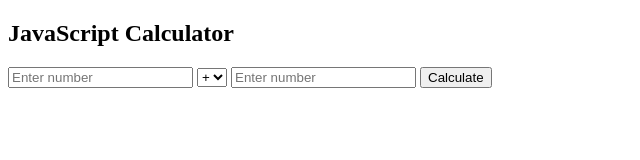
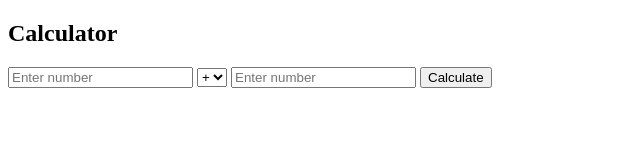
Before and after one commit to ck0146057-dotcom/interactive-calculator, a plain HTML site: page index.html in a window 1280 px wide. Shown: the whole page, without its empty margins (0-640 px from the left). Drawn offline with Linux system fonts and the light colour scheme.

Commit message:
index.html

```diff
--- a/interactive_calculator.html
+++ b/index.html
@@ -1,11 +1,11 @@
 <!DOCTYPE html>
 <html>
 <head>
-    <title>JavaScript Calculator</title>
+    <title>Calculator</title>
 </head>
 <body>
 
-<h2>JavaScript Calculator</h2>
+<h2>Calculator</h2>
 
 <input type="number" id="num1" placeholder="Enter number">
 
```
